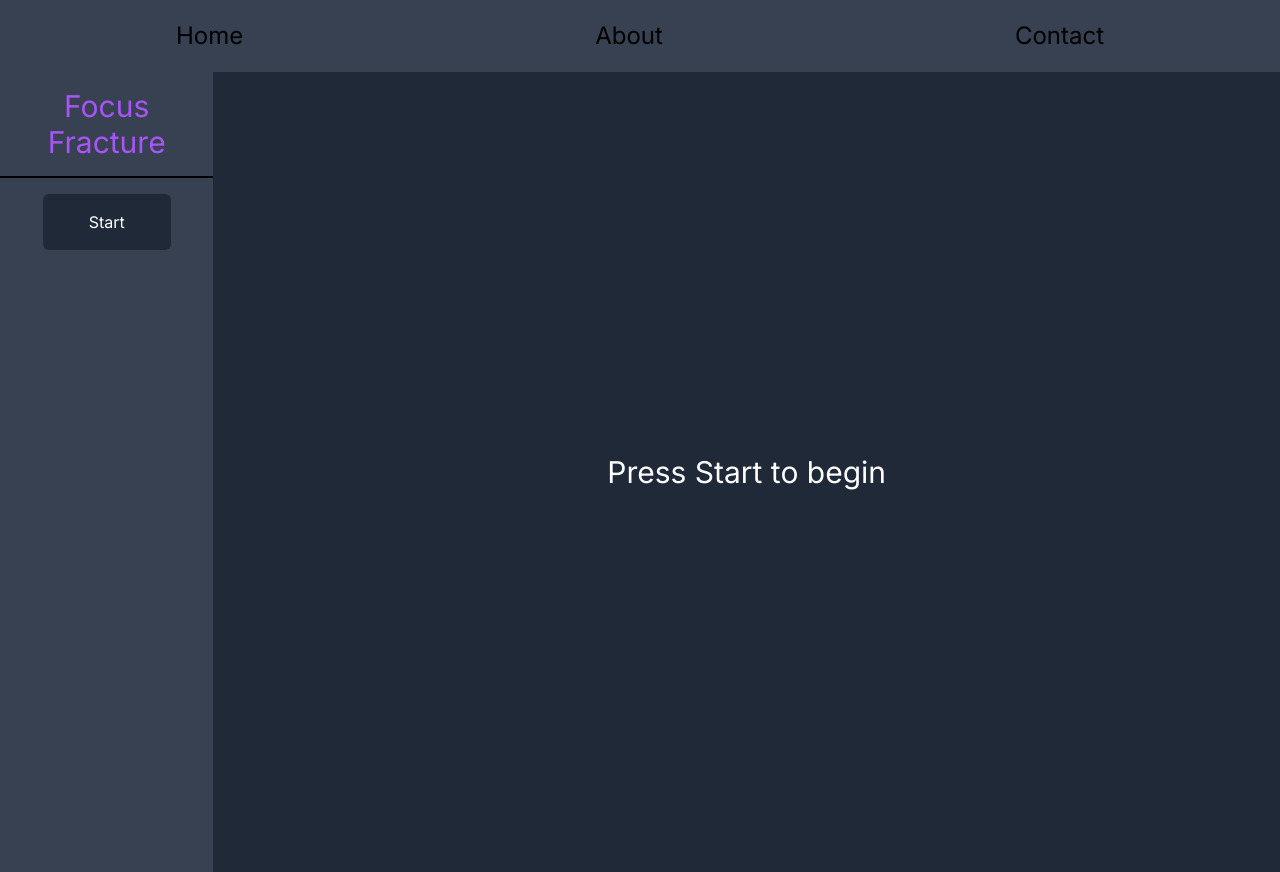
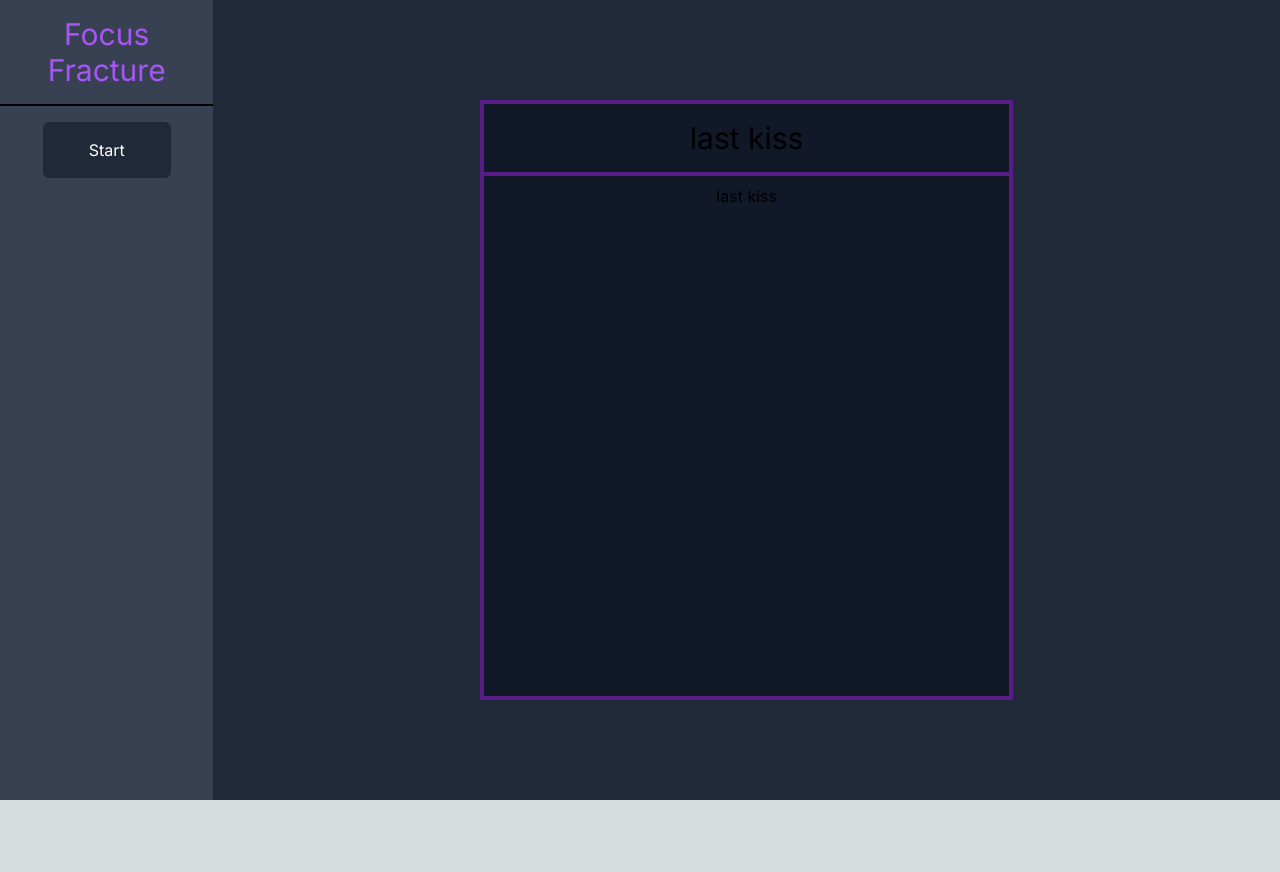
Before and after one commit to levyjonathan31/focus-fracture, a Next.js app: page / in a window 1280 px wide. After the commit the page ends 800 px from the top, so only its background shows below. Built offline with nearby package versions, Linux system fonts and the light colour scheme.

Commit message:
Added experience bar and task

```diff
--- a/app/content.tsx
+++ b/app/content.tsx
@@ -1,10 +1,16 @@
 import React, { FC } from "react";
+const Task: FC<{ task: string }> = ({ task }) => {
+  return (
+    <div className="h-3/4 w-1/2 border-4 border-purple-900 bg-gray-900">
+      <h1 className="my-4 text-center text-3xl">{task}</h1>
+      <p className="border-t-4 border-purple-900 p-2 text-center">{task} </p>
+    </div>
+  );
+};
 const Content: FC = () => {
   return (
     <div className="flex w-5/6 items-center justify-center bg-gray-800">
-      <h1 className="p-4 text-center text-3xl text-white">
-        Press Start to begin
-      </h1>
+      <Task task="last kiss" />
     </div>
   );
 };
--- a/app/layout.tsx
+++ b/app/layout.tsx
@@ -1,6 +1,6 @@
 import "./globals.css";
 import { Inter } from "next/font/google";
-
+import Sidebar from "./sidebar";
 const inter = Inter({ subsets: ["latin"] });
 
 export const metadata = {
@@ -15,24 +15,7 @@ export default function RootLayout({
 }) {
   return (
     <html lang="en">
-      <body className={inter.className}>
-        <header className="bg-gray-700 py-5">
-          <nav>
-            <ul className="flex justify-around text-2xl">
-              <li>
-                <a href="/">Home</a>
-              </li>
-              <li>
-                <a href="/about">About</a>
-              </li>
-              <li>
-                <a href="/contact">Contact</a>
-              </li>
-            </ul>
-          </nav>
-        </header>
-        {children}
-      </body>
+      <body className={inter.className}>{children}</body>
     </html>
   );
 }
```
